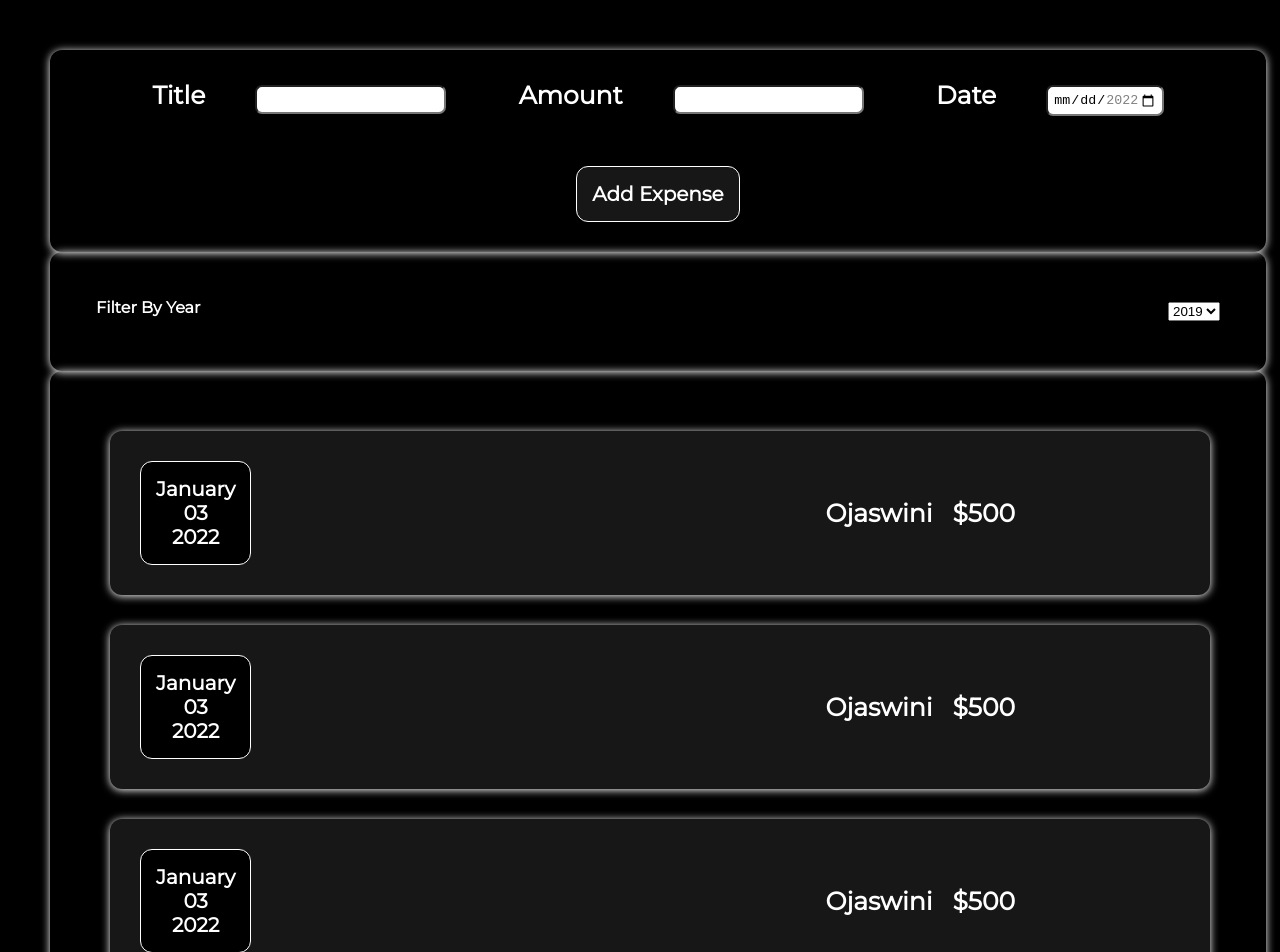
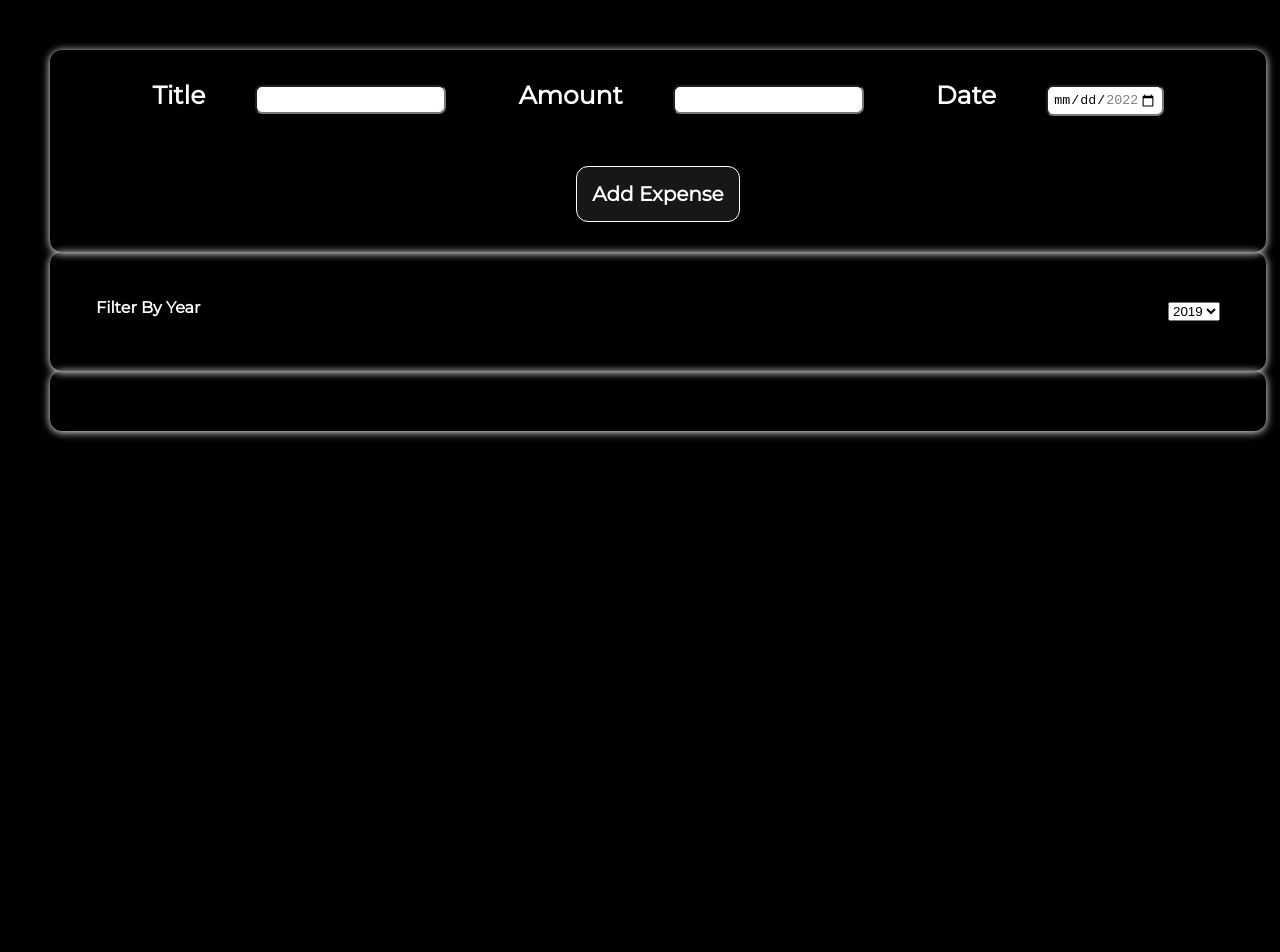
Before and after one commit to itsskofficial/Expense-Tracker, a React (Create React App) app: page / in a window 1280 px wide. Shown: the top 952 px of the page. After the commit the page ends 800 px from the top, so only its background shows below. Built offline with nearby package versions, Linux system fonts and the light colour scheme.

Commit message:
Dec 7, 2022, 3:26 PM

```diff
--- a/src/App.js
+++ b/src/App.js
@@ -41,9 +41,9 @@ function App() {
         <ExpenseFilter onChangeFilter={changeFilterHandler}></ExpenseFilter>
       </Card>
       <Card className="expense-container">
-        <ExpenseItem expense={expenses[0]}></ExpenseItem>
+        {/* <ExpenseItem expense={expenses[0]}></ExpenseItem>
         <ExpenseItem expense={expenses[1]}></ExpenseItem>
-        <ExpenseItem expense={expenses[2]}></ExpenseItem>
+        <ExpenseItem expense={expenses[2]}></ExpenseItem> */}
       </Card>
     </div>
   );
```
